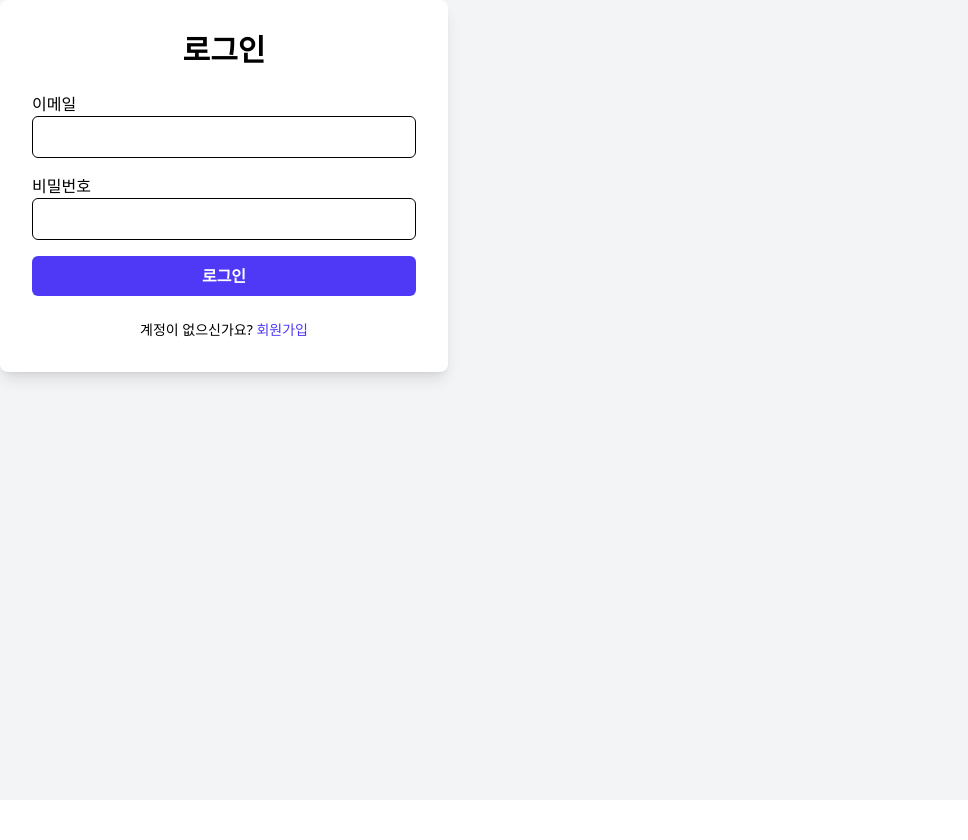
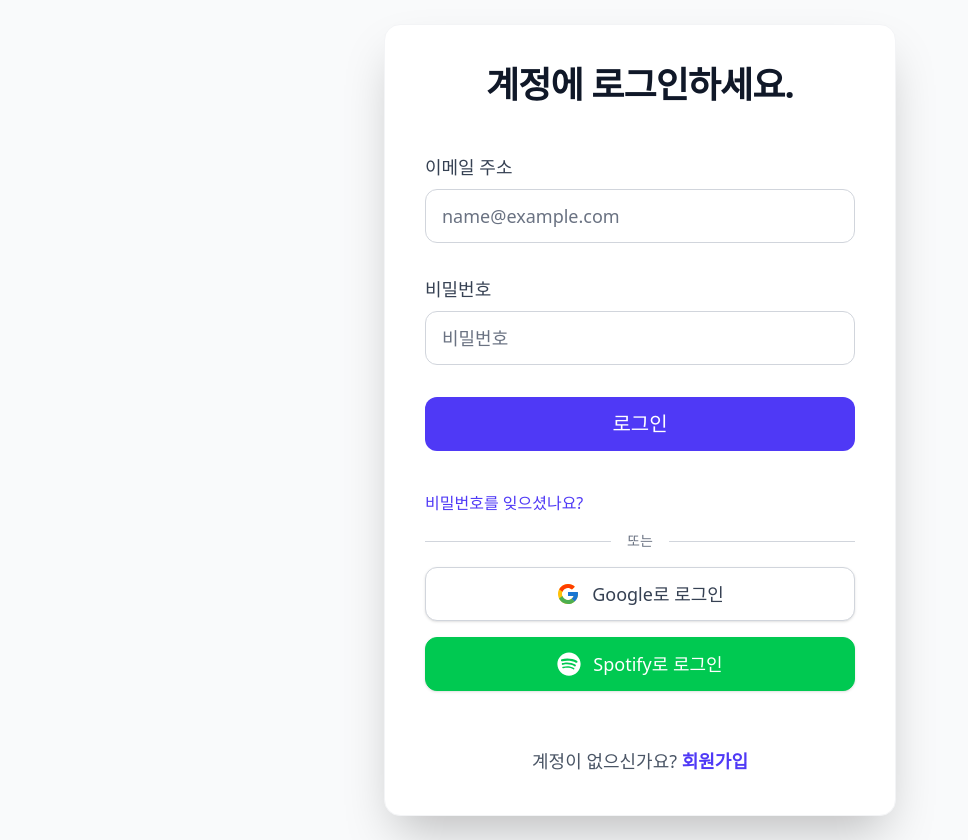
Before and after one commit to MUTSA-TEAM7-FINAL-PROJECT/ConcerTUNE, a React (Vite) app in the folder frontend/: page /login in a window 1280 px wide. Shown: the whole page, without its empty margins (0-968 px from the left). Before the commit the page ends 800 px from the top, so only its background shows below. Built offline with nearby package versions, Linux system fonts and the light colour scheme; no server answers.

Commit message:
로그인페이지 수정

```diff
--- /dev/null
+++ b/frontend/src/pages/AuthSelectPage.jsx
@@ -0,0 +1,89 @@
+import React from "react";
+import { useNavigate } from "react-router-dom";
+import { FcGoogle } from "react-icons/fc";
+import { FaSpotify, FaEnvelope } from "react-icons/fa";
+import { API_URL } from "../services/api";
+
+const AuthSelectPage = () => {
+  const navigate = useNavigate();
+
+   const handleSocialLogin = (provider) => {
+      const baseUrl = provider === 'spotify'
+          ? "http://127.0.0.1:8080" // spotify일 경우 127.0.0.1
+          : API_URL;
+
+      window.location.href = `${
+          baseUrl
+      }/oauth2/authorization/${provider}`;
+    }
+
+  return (
+    <div className="flex min-h-screen items-center justify-center bg-gray-50 p-6">
+      <div className="w-full max-w-xl bg-white shadow-2xl rounded-3xl border border-gray-100 overflow-hidden flex flex-col p-12 space-y-8">
+
+        <h2 className="text-4xl font-extrabold text-gray-900 tracking-tight text-center mb-18">
+          ConcerTUNE에 가입하세요
+        </h2>
+
+        <div className="flex flex-col space-y-8">
+
+          <div className="flex flex-col w-full max-w-sm mx-auto gap-4">
+            <button
+              onClick={() => navigate("/register")}
+              className="relative w-full flex items-center justify-center gap-4 py-4 px-5 border border-gray-300 text-xl font-bold rounded-xl
+                         text-gray-700 bg-white hover:bg-gray-50 focus:outline-none focus:ring-2 focus:ring-offset-2 focus:ring-gray-300
+                         transition duration-200 transform hover:scale-[1.01] shadow-md"
+            >
+              <FaEnvelope className="w-6 h-6" />
+              이메일로 가입하기
+            </button>
+          </div>
+        </div>
+
+        <div className="flex items-center justify-center my-8">
+            <div className="flex-grow border-t border-gray-200"></div>
+            <span className="text-gray-400 text-lg font-semibold px-4">
+                또는
+            </span>
+            <div className="flex-grow border-t border-gray-200"></div>
+        </div>
+
+        <div className="flex flex-col w-full max-w-sm mx-auto gap-4">
+          <button
+            type="button"
+            onClick={() => handleSocialLogin("google")}
+            className="relative flex items-center justify-center gap-4 w-full py-4 border border-gray-300 rounded-xl
+                       text-gray-700 bg-white hover:bg-gray-100 transition duration-200 shadow-md text-xl font-medium transform hover:scale-[1.01]"
+          >
+            <FcGoogle className="w-6 h-6" />
+            Google로 가입하기
+          </button>
+
+          <button
+            type="button"
+            onClick={() => handleSocialLogin("spotify")}
+            className="relative flex items-center justify-center gap-4 w-full py-4 border border-green-500 rounded-xl
+                       text-white bg-green-500 hover:bg-green-600 transition duration-200 shadow-md text-xl font-medium transform hover:scale-[1.01]"
+          >
+            <FaSpotify className="w-6 h-6" />
+            Spotify로 가입하기
+          </button>
+        </div>
+
+        <div className="text-center pt-6">
+            <span className="text-base text-gray-600">
+                이미 계정이 있다면,
+            </span>
+            <button
+                onClick={() => navigate("/login")}
+                className="text-base font-medium text-blue-600 hover:text-blue-700 hover:underline transition duration-150 ml-1"
+            >
+                로그인하기
+            </button>
+        </div>
+      </div>
+    </div>
+  );
+};
+
+export default AuthSelectPage;
--- a/frontend/src/pages/LoginPage.jsx
+++ b/frontend/src/pages/LoginPage.jsx
@@ -1,7 +1,9 @@
 import React, { useState } from "react";
 import { useAuth } from "../context/AuthContext";
 import { useNavigate, Link } from "react-router-dom";
-import authService from "../services/auth";
+import { API_URL } from "../services/api";
+import { FcGoogle } from "react-icons/fc";
+import { FaSpotify } from "react-icons/fa";
 
 const LoginPage = () => {
   const [email, setEmail] = useState("");
@@ -21,49 +23,113 @@
     }
   };
 
+  const handleSocialLogin = (provider) => {
+    const baseUrl = provider === 'spotify'
+        ? "http://127.0.0.1:8080" // spotify일 경우 127.0.0.1
+        : API_URL;
+
+    window.location.href = `${
+        baseUrl
+    }/oauth2/authorization/${provider}`;
+};
+
   return (
-    <div className="flext min-h-screen items-center justify-center bg-gray-100">
-      <div className="w-full max-w-md p-8 space-y-6 bg-white shadow-lg rounded-lg">
-        <h2 className="text-3xl font-bold text-center">로그인</h2>
-        <form onSubmit={handleSubmit} className="space-y-4">
+    <div className="flex min-h-screen items-center justify-center bg-gray-50 p-4 sm:p-6">
+      <div className="w-full max-w-lg p-10 space-y-10 bg-white shadow-2xl rounded-2xl border border-gray-100 transform transition duration-500 hover:shadow-3xl">
+        <h2 className="text-4xl font-extrabold text-center text-gray-900 tracking-tight mb-12">
+          계정에 로그인하세요.
+        </h2>
+        <form onSubmit={handleSubmit} className="space-y-8">
           <div>
-            <label>이메일</label>
+            <label htmlFor="email" className="block text-lg font-medium text-gray-700 mb-2">
+              이메일 주소
+            </label>
             <input
+              id="email"
+              name="email"
               type="email"
+              autoComplete="email"
               value={email}
               onChange={(e) => setEmail(e.target.value)}
-              className="w-full px-3 py-2 border rounded-md"
+              className="appearance-none relative block w-full px-4 py-3 border border-gray-300 placeholder-gray-500 text-gray-900 rounded-xl focus:outline-none focus:ring-indigo-500 focus:border-indigo-500 text-lg transition duration-150"
+              placeholder="name@example.com"
               required
             />
           </div>
           <div>
-            <label>비밀번호</label>
+            <label htmlFor="password" className="block text-lg font-medium text-gray-700 mb-2">
+              비밀번호
+            </label>
             <input
+              id="password"
+              name="password"
               type="password"
+              autoComplete="current-password"
               value={password}
               onChange={(e) => setPassword(e.target.value)}
-              className="w-full px-3 py-2 border rounded-md"
+              className="appearance-none relative block w-full px-4 py-3 border border-gray-300 placeholder-gray-500 text-gray-900 rounded-xl focus:outline-none focus:ring-indigo-500 focus:border-indigo-500 text-lg transition duration-150"
+              placeholder="비밀번호"
               required
             />
           </div>
-          {error && <p className="text-sm text-red-500">{error}</p>}
+
+          {error && (
+            <div className="text-base text-center bg-red-50 p-3 rounded-lg border border-red-200">
+              <p className="text-red-600 font-medium">{error}</p>
+            </div>
+          )}
+
           <button
             type="submit"
-            className="w-full py-2 px-4 bg-indigo-600 text-white font-semibold rounded-md hover:bg-indigo-700"
+            className="group relative w-full flex justify-center py-3 px-5 border border-transparent text-xl font-medium rounded-xl text-white bg-indigo-600 hover:bg-indigo-700 focus:outline-none focus:ring-2 focus:ring-offset-2 focus:ring-indigo-500 transition duration-150 transform hover:scale-105"
           >
             로그인
           </button>
         </form>
-        <p className="text-sm text-center">
+
+        <div className="space-y-4">
+          <div className="flex items-center justify-between">
+            <div className="text-md text-gray-600">
+              <a href="/password-reset" className="font-medium text-indigo-600 hover:text-indigo-500 hover:underline">
+                비밀번호를 잊으셨나요?
+              </a>
+            </div>
+          </div>
+
+          <div className="flex justify-center items-center">
+            <span className="w-full border-t border-gray-300"></span>
+            <span className="px-4 text-sm text-gray-500 whitespace-nowrap">또는</span>
+            <span className="w-full border-t border-gray-300"></span>
+          </div>
+            <div className="flex flex-col gap-4">
+              <button
+                type="button"
+                onClick={() => handleSocialLogin("google")}
+                className="flex items-center justify-center gap-3 w-full py-3 border border-gray-300 rounded-xl text-gray-700 bg-white hover:bg-gray-50 transition duration-150 shadow-sm text-lg font-medium"
+              >
+                <FcGoogle className="w-6 h-6" />
+                Google로 로그인
+              </button>
+
+              <button
+                type="button"
+                onClick={() => handleSocialLogin("spotify")}
+                className="flex items-center justify-center gap-3 w-full py-3 border border-green-500 rounded-xl text-white bg-green-500 hover:bg-green-600 transition duration-150 shadow-sm text-lg font-medium"
+              >
+                <FaSpotify className="w-6 h-6" />
+                Spotify로 로그인
+              </button>
+            </div>
+          </div>
+        <p className="text-lg text-center text-gray-600 pt-4">
           계정이 없으신가요?{" "}
           <Link
-            to="/register"
-            className="font-medium text-indigo-600 hover:underline"
+            to="/auth/select"
+            className="font-semibold text-indigo-600 hover:text-indigo-500 hover:underline"
           >
             회원가입
           </Link>
         </p>
-        {/* TODO: 소셜 로그인 버튼, 비밀번호 찾기 링크 */}
       </div>
     </div>
   );
```
Also changed, not shown: 1 other file (tests, documents, lock files or other folders).
